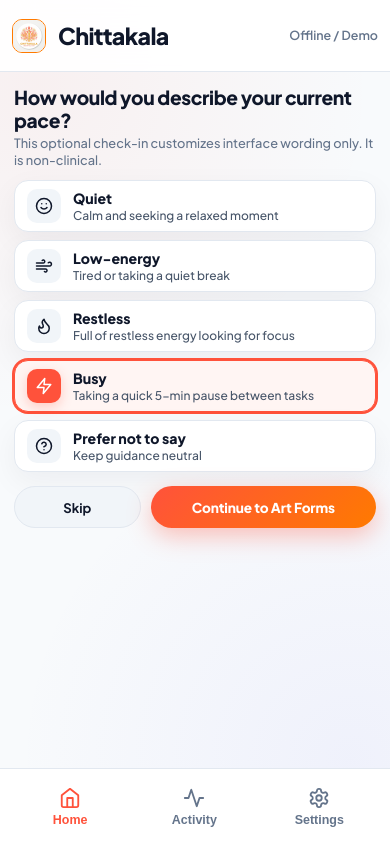
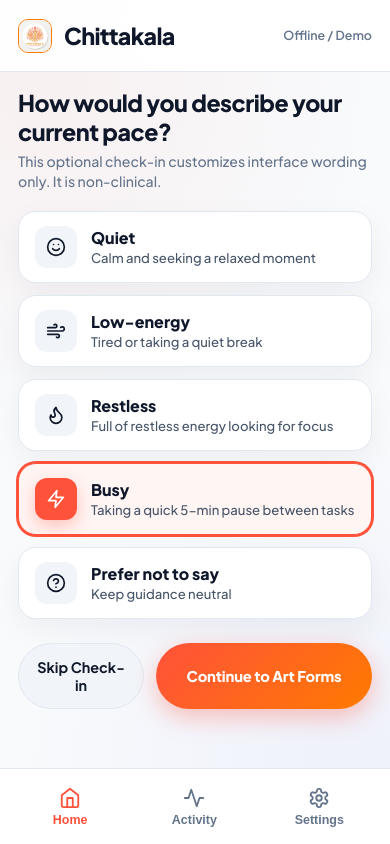
Before and after one commit to Kannammai99/chittakala-, a React (Vite) app in the folder frontend/: page / in a window 390 px wide. Both pictures are taken after a click on the button "Start Creative Pause". Built offline with nearby package versions, Linux system fonts and the light colour scheme; no server answers; the HTML template or start-up script is replaced by a standard one.

Commit message:
Final Mobile Layout Polish: 18px container side padding, spacious CheckIn & Card design, seamless session fallback handler, and complete documentation

```diff
--- a/frontend/src/App.tsx
+++ b/frontend/src/App.tsx
@@ -564,8 +564,20 @@ export default function App() {
         setCurrentSession(sess);
         setStep("drawing");
       })
-      .catch((err) => {
-        alert(`Session Creation Error: ${err.message}`);
+      .catch(() => {
+        // Fallback session object for offline / demo mode
+        const fallbackSession: Session = {
+          session_id: "sess_" + Math.random().toString(36).substring(2, 10),
+          anonymous_user_id: "anon_demo",
+          display_name: displayName || undefined,
+          art_form_id: exercise.art_form_id,
+          category_id: exercise.category_id,
+          exercise_id: exercise.exercise_id,
+          status: "in_progress",
+          pre_check_in: selectedCheckIn,
+          started_at: new Date().toISOString(),
+        };
+        setCurrentSession(fallbackSession);
         setStep("drawing");
       });
   };
--- a/frontend/src/components/CategoryView.tsx
+++ b/frontend/src/components/CategoryView.tsx
@@ -57,7 +57,7 @@ export const CategoryView: React.FC<CategoryViewProps> = ({
               style={{
                 cursor: "pointer",
                 marginBottom: 0,
-                padding: "18px 18px",
+                padding: "16px 16px",
                 borderLeft: `5px solid ${colorTheme.main}`,
                 boxSizing: "border-box",
                 width: "100%",
@@ -65,13 +65,13 @@ export const CategoryView: React.FC<CategoryViewProps> = ({
               }}
               onClick={() => onSelectCategory(cat.category_id)}
             >
-              <div style={{ display: "flex", alignItems: "center", justifyContent: "space-between", marginBottom: "12px", gap: "10px" }}>
+              <div style={{ display: "flex", alignItems: "center", justifyContent: "space-between", marginBottom: "10px", gap: "10px" }}>
                 <div style={{ display: "flex", alignItems: "center", gap: "12px", flex: 1, minWidth: 0 }}>
                   <div
                     style={{
-                      width: "42px",
-                      height: "42px",
-                      borderRadius: "14px",
+                      width: "40px",
+                      height: "40px",
+                      borderRadius: "12px",
                       backgroundColor: colorTheme.bg,
                       display: "flex",
                       alignItems: "center",
@@ -82,7 +82,7 @@ export const CategoryView: React.FC<CategoryViewProps> = ({
                     <Layers size={20} color={colorTheme.main} />
                   </div>
                   <div style={{ flex: 1, minWidth: 0 }}>
-                    <h3 style={{ fontFamily: "var(--font-heading)", fontSize: "1.2rem", fontWeight: 800, color: "#0F172A", lineHeight: 1.2 }}>
+                    <h3 style={{ fontFamily: "var(--font-heading)", fontSize: "1.18rem", fontWeight: 800, color: "#0F172A", lineHeight: 1.2 }}>
                       {cat.title}
                     </h3>
                     <span style={{ fontSize: "0.76rem", color: colorTheme.main, fontWeight: 800, display: "block", marginTop: "2px" }}>
@@ -90,20 +90,20 @@ export const CategoryView: React.FC<CategoryViewProps> = ({
                     </span>
                   </div>
                 </div>
-                <ChevronRight size={22} color="#94A3B8" style={{ flexShrink: 0 }} />
+                <ChevronRight size={20} color="#94A3B8" style={{ flexShrink: 0 }} />
               </div>
 
-              <p style={{ fontSize: "0.88rem", color: "#334155", lineHeight: 1.55, marginBottom: "14px", fontWeight: 500 }}>
+              <p style={{ fontSize: "0.86rem", color: "#334155", lineHeight: 1.5, marginBottom: "12px", fontWeight: 500 }}>
                 {cat.short_description}
               </p>
 
-              <div style={{ background: "#F8FAFC", padding: "8px 12px", borderRadius: "12px", border: "1px solid #E2E8F0", display: "flex", alignItems: "center", justifyContent: "space-between", gap: "8px", width: "100%", boxSizing: "border-box" }}>
+              <div style={{ background: "#F8FAFC", padding: "8px 10px", borderRadius: "12px", border: "1px solid #E2E8F0", display: "flex", alignItems: "center", justifyContent: "space-between", gap: "6px", width: "100%", boxSizing: "border-box" }}>
                 <div style={{ flex: 1, minWidth: 0, overflow: "hidden" }}>
-                  <span style={{ fontSize: "0.76rem", color: "#64748B", fontWeight: 700, display: "flex", alignItems: "center", gap: "5px", whiteSpace: "nowrap", overflow: "hidden", textOverflow: "ellipsis" }}>
-                    <Sparkles size={14} color={colorTheme.main} style={{ flexShrink: 0 }} /> Ready for 5-min creation
+                  <span style={{ fontSize: "0.74rem", color: "#64748B", fontWeight: 700, display: "flex", alignItems: "center", gap: "5px", whiteSpace: "nowrap", overflow: "hidden", textOverflow: "ellipsis" }}>
+                    <Sparkles size={13} color={colorTheme.main} style={{ flexShrink: 0 }} /> 5-min creative routine
                   </span>
                 </div>
-                <span style={{ fontSize: "0.72rem", padding: "3px 10px", borderRadius: "9999px", background: "rgba(99, 102, 241, 0.12)", color: "#6366F1", fontWeight: 800, flexShrink: 0, whiteSpace: "nowrap" }}>
+                <span style={{ fontSize: "0.7rem", padding: "3px 9px", borderRadius: "9999px", background: "rgba(99, 102, 241, 0.12)", color: "#6366F1", fontWeight: 800, flexShrink: 0, whiteSpace: "nowrap" }}>
                   Explore ➔
                 </span>
               </div>
--- a/frontend/src/components/CheckInView.tsx
+++ b/frontend/src/components/CheckInView.tsx
@@ -23,17 +23,17 @@ export const CheckInView: React.FC<CheckInViewProps> = ({
   onSkip,
 }) => {
   return (
-    <div className="tab-view" style={{ padding: "0 4px" }}>
-      <div style={{ marginBottom: "12px" }}>
-        <h2 style={{ fontFamily: "var(--font-heading)", fontSize: "1.2rem", fontWeight: 900, marginBottom: "3px", color: "#0F172A", letterSpacing: "-0.02em", lineHeight: 1.2 }}>
+    <div className="tab-view">
+      <div style={{ marginBottom: "20px" }}>
+        <h2 style={{ fontFamily: "var(--font-heading)", fontSize: "1.45rem", fontWeight: 900, marginBottom: "6px", color: "#0F172A", letterSpacing: "-0.02em", lineHeight: 1.25 }}>
           How would you describe your current pace?
         </h2>
-        <p style={{ color: "#64748B", fontSize: "0.8rem", fontWeight: 500, lineHeight: 1.3 }}>
+        <p style={{ color: "#64748B", fontSize: "0.88rem", fontWeight: 500, lineHeight: 1.4 }}>
           This optional check-in customizes interface wording only. It is non-clinical.
         </p>
       </div>
 
-      <div style={{ display: "grid", gap: "8px", marginBottom: "14px" }}>
+      <div style={{ display: "grid", gap: "12px", marginBottom: "24px" }}>
         {CHECK_IN_OPTIONS.map((opt) => {
           const Icon = opt.icon;
           const isSelected = selectedCheckIn === opt.id;
@@ -42,37 +42,39 @@ export const CheckInView: React.FC<CheckInViewProps> = ({
               key={opt.id}
               className={`genz-card genz-card-interactive ${isSelected ? "selected" : ""}`}
               style={{
-                padding: "8px 12px",
+                padding: "14px 16px",
                 marginBottom: 0,
                 display: "flex",
                 alignItems: "center",
-                gap: "12px",
-                borderRadius: "14px",
+                gap: "14px",
+                borderRadius: "18px",
+                boxSizing: "border-box",
+                width: "100%",
               }}
               onClick={() => onSelectCheckIn(opt.id)}
             >
               <div
                 style={{
-                  width: "34px",
-                  height: "34px",
-                  borderRadius: "10px",
+                  width: "42px",
+                  height: "42px",
+                  borderRadius: "12px",
                   backgroundColor: isSelected ? "var(--color-accent-coral)" : "#F1F5F9",
                   color: isSelected ? "#FFFFFF" : "#0F172A",
                   display: "flex",
                   alignItems: "center",
                   justifyContent: "center",
                   flexShrink: 0,
-                  boxShadow: isSelected ? "0 4px 12px rgba(255, 82, 59, 0.25)" : "none",
+                  boxShadow: isSelected ? "0 6px 16px rgba(255, 82, 59, 0.3)" : "none",
                 }}
               >
-                <Icon size={18} />
+                <Icon size={20} />
               </div>
 
               <div style={{ flex: 1, minWidth: 0 }}>
-                <h4 style={{ fontSize: "0.88rem", fontWeight: 800, color: "#0F172A", lineHeight: 1.2 }}>
+                <h4 style={{ fontSize: "1rem", fontWeight: 800, color: "#0F172A", lineHeight: 1.2 }}>
                   {opt.label}
                 </h4>
-                <p style={{ fontSize: "0.75rem", color: "#475569", marginTop: "1px", fontWeight: 500, lineHeight: 1.25, whiteSpace: "nowrap", overflow: "hidden", textOverflow: "ellipsis" }}>
+                <p style={{ fontSize: "0.82rem", color: "#475569", marginTop: "2px", fontWeight: 500, lineHeight: 1.35 }}>
                   {opt.desc}
                 </p>
               </div>
@@ -81,17 +83,17 @@ export const CheckInView: React.FC<CheckInViewProps> = ({
         })}
       </div>
 
-      <div style={{ display: "flex", gap: "10px" }}>
+      <div style={{ display: "flex", gap: "12px" }}>
         <button
           className="btn-genz-secondary"
-          style={{ flex: 1, padding: "10px 12px", fontSize: "0.82rem", minHeight: "42px" }}
+          style={{ flex: 1, padding: "14px 16px", fontSize: "0.9rem", minHeight: "48px" }}
           onClick={onSkip}
         >
-          Skip
+          Skip Check-in
         </button>
         <button
           className="btn-genz-primary"
-          style={{ flex: 2, padding: "10px 12px", fontSize: "0.85rem", minHeight: "42px" }}
+          style={{ flex: 2, padding: "14px 16px", fontSize: "0.92rem", minHeight: "48px" }}
           onClick={onContinue}
         >
           Continue to Art Forms
--- a/frontend/src/index.css
+++ b/frontend/src/index.css
@@ -135,7 +135,7 @@ html, body {
   overflow-y: auto;
   overflow-x: hidden;
   -webkit-overflow-scrolling: touch;
-  padding: 20px 16px 32px 16px;
+  padding: 20px 20px 32px 20px;
   max-width: 640px;
   width: 100%;
   margin-left: auto;
@@ -145,10 +145,10 @@ html, body {
 
 @media (max-width: 480px) {
   .content-viewport {
-    padding: 14px 10px 24px 10px;
+    padding: 16px 18px 28px 18px;
   }
   .app-header {
-    padding: 0 12px;
+    padding: 0 18px;
   }
 }
 
```
Also changed, not shown: frontend/src/components/ArtFormView.tsx (+27 -31 lines), 1 other file (tests, documents, lock files or other folders).
